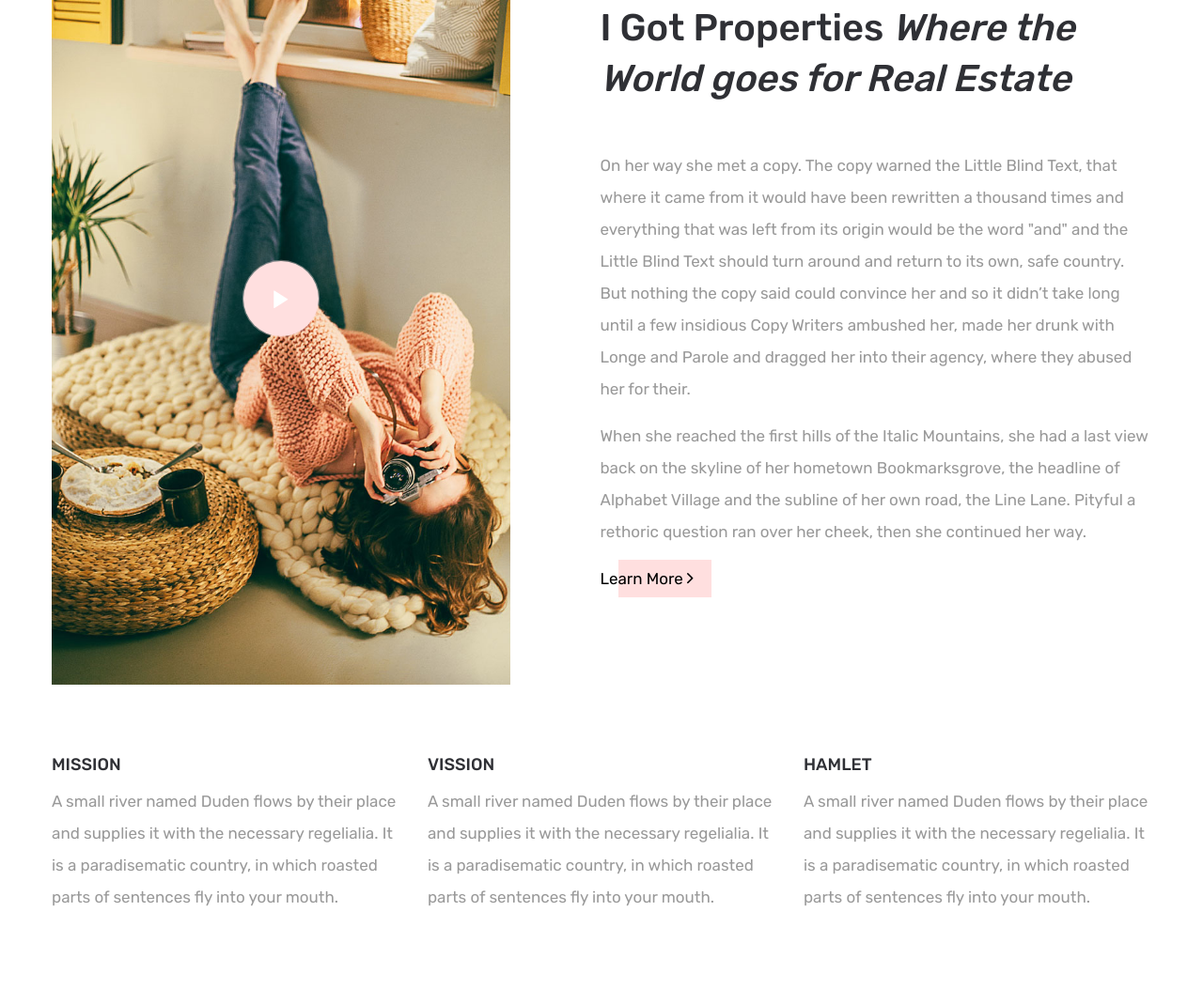
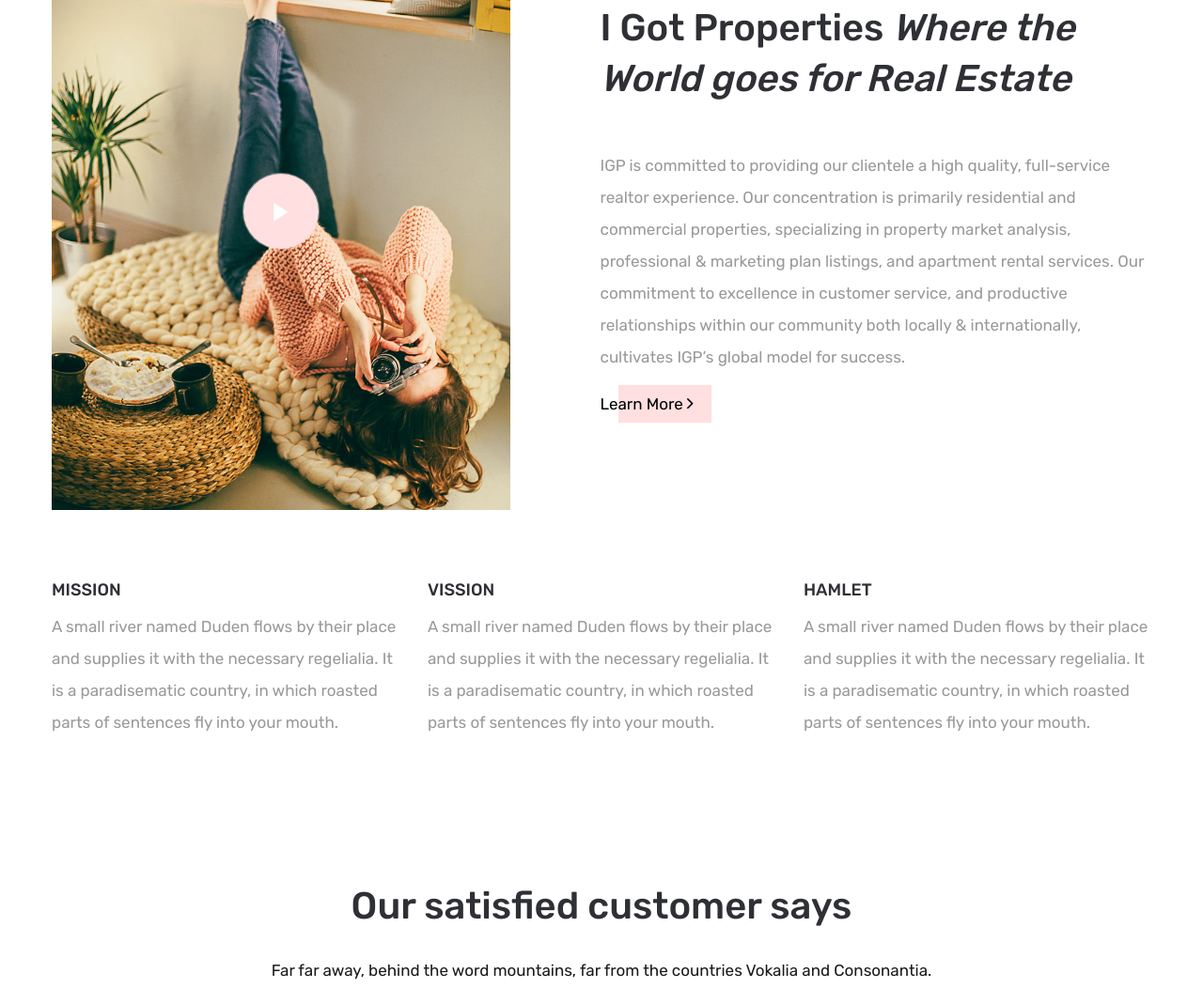
Before and after one commit to akiachenise/IGotProperties, a plain HTML site: page about.html in a window 1280 px wide. Shown: the part 783-1852 px from the top of the page at 94% size. Drawn offline with Linux system fonts and the light colour scheme; some packages are replaced by stand-ins of ours; no server answers; files whose address does not match are found by name; a web font is replaced by a local one.

Commit message:
Updated about section
Added content

```diff
--- a/about.html
+++ b/about.html
@@ -78,8 +78,7 @@
 	            </div>
 	          </div>
 	          <div class="pl-md-5 ml-md-5 mb-5">
-							<p>On her way she met a copy. The copy warned the Little Blind Text, that where it came from it would have been rewritten a thousand times and everything that was left from its origin would be the word "and" and the Little Blind Text should turn around and return to its own, safe country. But nothing the copy said could convince her and so it didn’t take long until a few insidious Copy Writers ambushed her, made her drunk with Longe and Parole and dragged her into their agency, where they abused her for their.</p>
-							<p>When she reached the first hills of the Italic Mountains, she had a last view back on the skyline of her hometown Bookmarksgrove, the headline of Alphabet Village and the subline of her own road, the Line Lane. Pityful a rethoric question ran over her cheek, then she continued her way.</p>
+							<p>IGP is committed to providing our clientele a high quality, full-service realtor experience. Our concentration is primarily residential and commercial properties, specializing in property market analysis, professional & marketing plan listings, and apartment rental services. Our commitment to excellence in customer service, and productive relationships within our community both locally & internationally, cultivates IGP’s global model for success. </p>
 							<p><a href="#" class="btn-custom">Learn More <span class="ion-ios-arrow-forward"></span></a></p>
 						</div>
 					</div>
```
